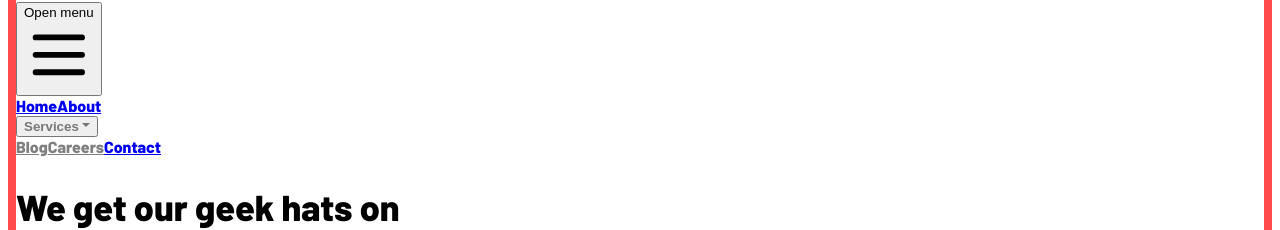
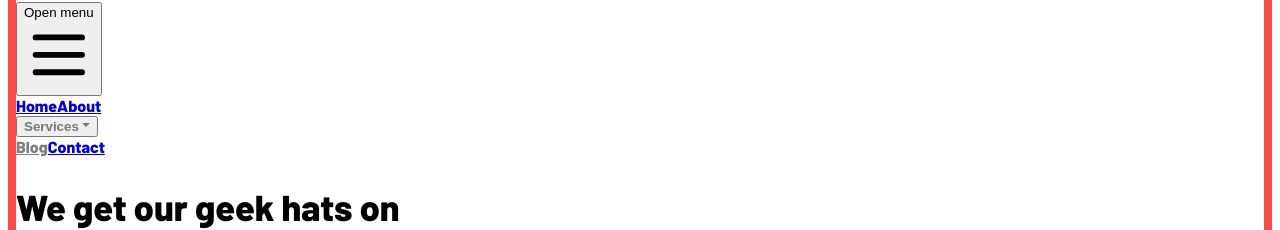
Before and after one commit to zysk/zysk-next, a Next.js app: page / in a window 1280 px wide. Shown: the part 117-347 px from the top of the page. Built offline with nearby package versions, Linux system fonts and the light colour scheme.

Commit message:
Update header.js

```diff
--- a/components/common/header.js
+++ b/components/common/header.js
@@ -138,14 +138,6 @@ const Header = () => {
               rel="noreferrer"
             >
               Blog
-            </a>
-            <a
-              href="https://zysktechnologies.kekahire.com/"
-              className="nav-item"
-              target="_blank"
-              rel="noreferrer"
-            >
-              Careers
             </a>
             <span
               className={
```
